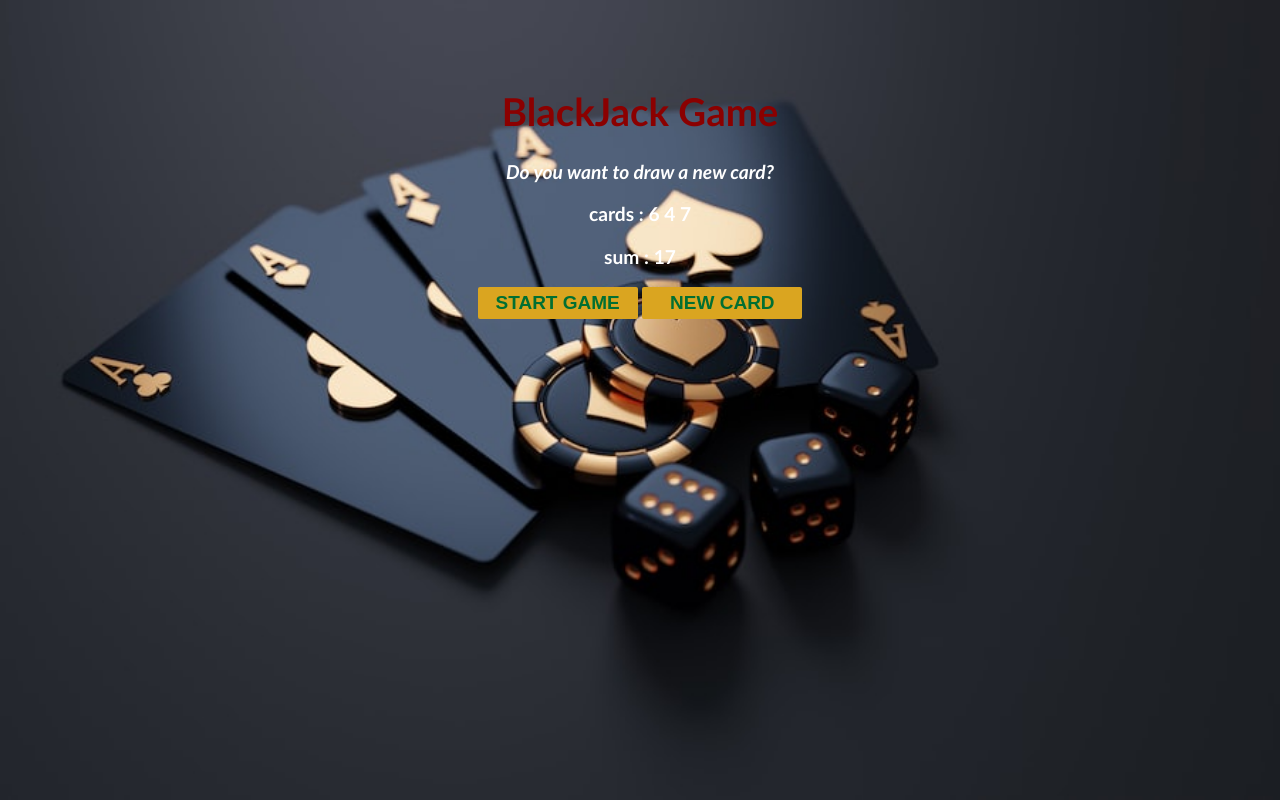
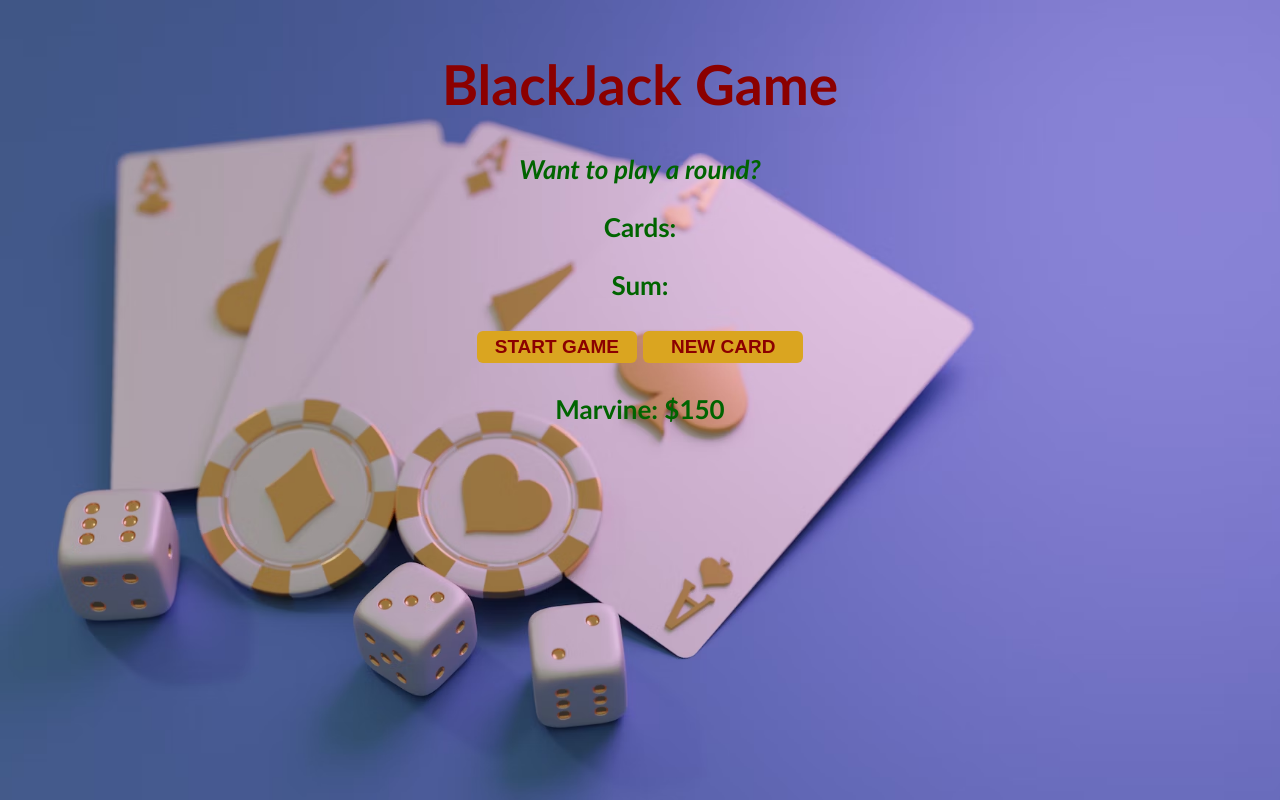
Before and after one commit to 896ma/Black-Jack-Game, a plain HTML site: page index.html in a window 1280 px wide. Both pictures are taken after a click on the button "NEW CARD". Drawn offline with Linux system fonts and the light colour scheme.

Commit message:
Mavo (#2)
* added a scaling  message

* added a scale  message

* randomized

* floor randomizations

* index

* firstcard values

* css modified

* Game complete

---------

Co-authored-by: 896ma <solarcrash3@gmail.com.com>

```diff
--- a/index.css
+++ b/index.css
@@ -1,22 +1,24 @@
 h1{
     color:darkred;
     text-align: center;
-    margin-top: 7%;
+    margin-top: 4%;
+    font-size: 55px;
 }
 body {
     font-family: 'Trebuchet MS', 'Lucida Sans Unicode', 'Lucida Grande', 'Lucida Sans', Arial, sans-serif;
-    background-image: url("images.jpeg");
+    background-image: url("image.avif");
     background-size: cover;
     text-align: center;
-    color: white;
+    color: darkgreen;
     font-weight: bolder;
     font-size: larger;
+    font-size: 26px;
 }
 #message-el{
     font-style: italic;
 }
 button{
-    color:#016f32;
+    color:darkred;
     width : 160px;
     background :goldenrod;
     font-weight: bolder;
@@ -24,6 +26,7 @@ button{
     padding-bottom: 5px;
     border:none;
     font-size: 19px;
-    border-radius: 2px;
+    border-radius: 6px;
     margin-bottom: 4px;
+
 }
--- a/index.html
+++ b/index.html
@@ -14,6 +14,7 @@
         Make it call a startGame() function when clicked -->
 <button onclick="startGame()">START GAME</button>
 <button onclick="newCard()">NEW CARD</button>
+<p id="player-el"></p>
 <script src="index.js"></script>
 </body>
 </html>
--- a/index.js
+++ b/index.js
@@ -1,11 +1,10 @@
 // 1. Create two variables, firstCard and secondCard.
 // Set their values to a random number between 2-11
-let firstCard=6
-var secondCard=4
+
 //create an array of cards that contains the first card and the second card
-let cards =[firstCard,secondCard]
+let cards =[]
 let hasblackjack=false
- let isAlive=true
+ let isAlive=false
 // 2. Create a variable, sum, and set it to the sum of the two cards
 
 // 1. Declare a variable called message and assign its value to an empty string
@@ -13,9 +12,32 @@ let message =""
 
 // 2. Reassign the message variable to the string we're logging out
 
-let sum =firstCard+secondCard
+let sum =0
 //Button that starts the game whenever clicked
+
+//function  getRandomCard(), that always returns the number  5
+
+function getRandomCard (){
+    let randomNumber =  Math.floor(Math.random() * 13) +1
+    if (randomNumber>10){
+        return 10
+    }else if (randomNumber === 1){
+        return 11
+    }else {
+        return randomNumber
+    }
+
+}
 function startGame(){
+     isAlive=true
+     //Generate two numbers
+     let firstCard=getRandomCard()
+     let secondCard=getRandomCard()
+
+
+     cards =[firstCard,secondCard]
+     sum= firstCard+secondCard
+     //Re-assign the cards and sum variables so that the game can start
     renderGame()
 }
 // Write the conditional according to these rules:
@@ -24,6 +46,13 @@ function startGame(){
 let sumEl=document.getElementById("sum-el")
 let messageEl=document.getElementById("message-el")
 let cardsEl=document.getElementById("cards-el")
+let player ={
+    name: "Marvine" ,
+    chips : 150
+}
+let playerEl= document.getElementById("player-el")
+playerEl.textContent =player.name +": $" + player.chips
+
 function renderGame(){
     cardsEl.textContent= "cards : "
 
@@ -52,10 +81,11 @@ function renderGame(){
     messageEl.textContent=message
 }
 function newCard(){
-    console.log("Loading a new card from the deck!")
-    console.log("Drawing a new card from the deck!")
+    //only allow the player to get a new card if she IS alive and does NOT  have a blackjack
+
+    if (isAlive==true && hasblackjack===false){
 // 1. Create a card variable, and hard code its value to a number (2-11)
-    let card = 7
+let card = getRandomCard()
 // 2. Add the new card to the sum variable
 sum += card
 //push the new card to the crads array
@@ -63,3 +93,4 @@ function newCard(){
 // 3. Call startGame()
 renderGame()
 }
+    }
```
Also changed, not shown: README.md, black.jpg (deleted), image.avif (added). Lines whose indentation alone changed are shown as unchanged.
